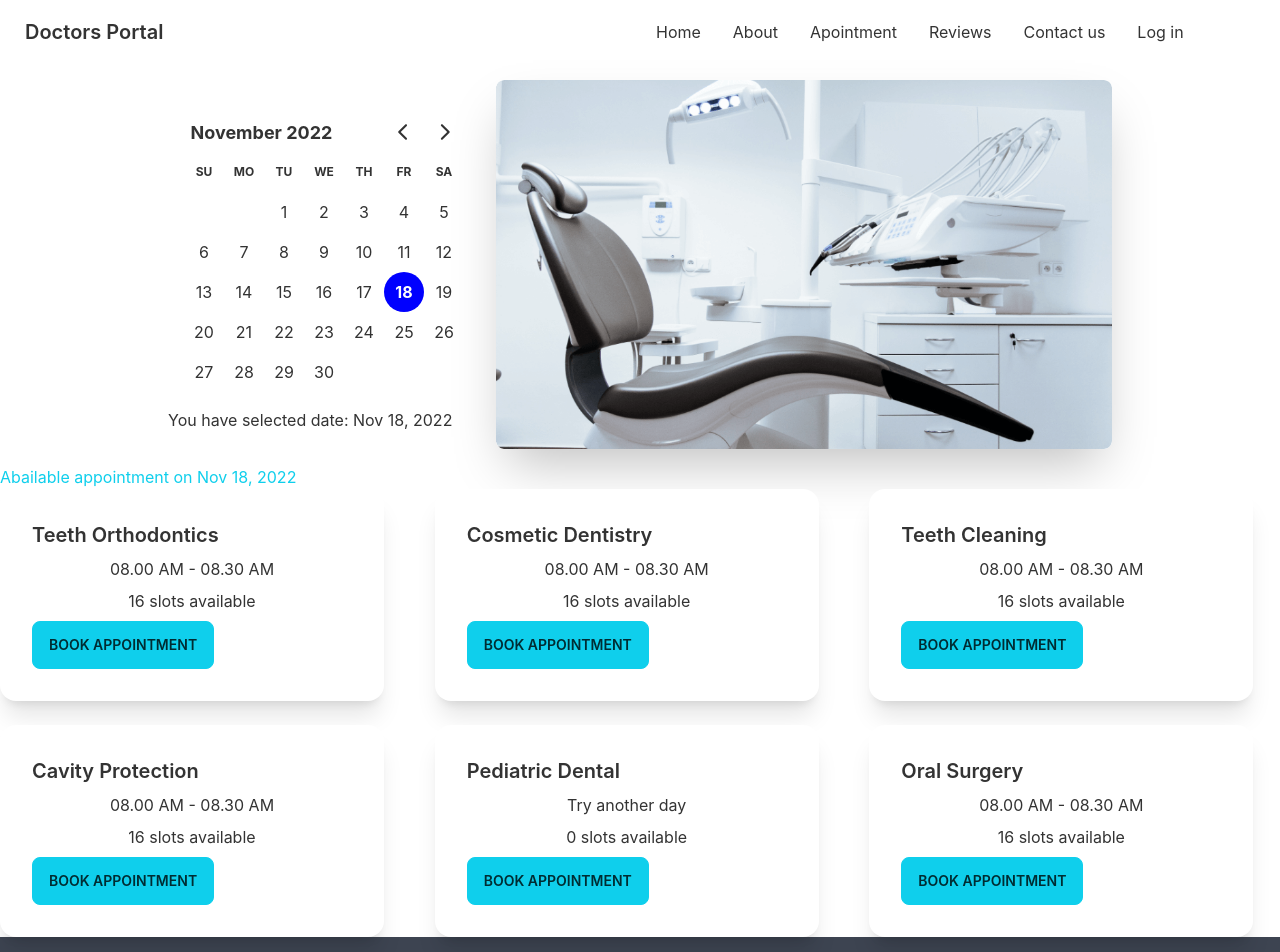
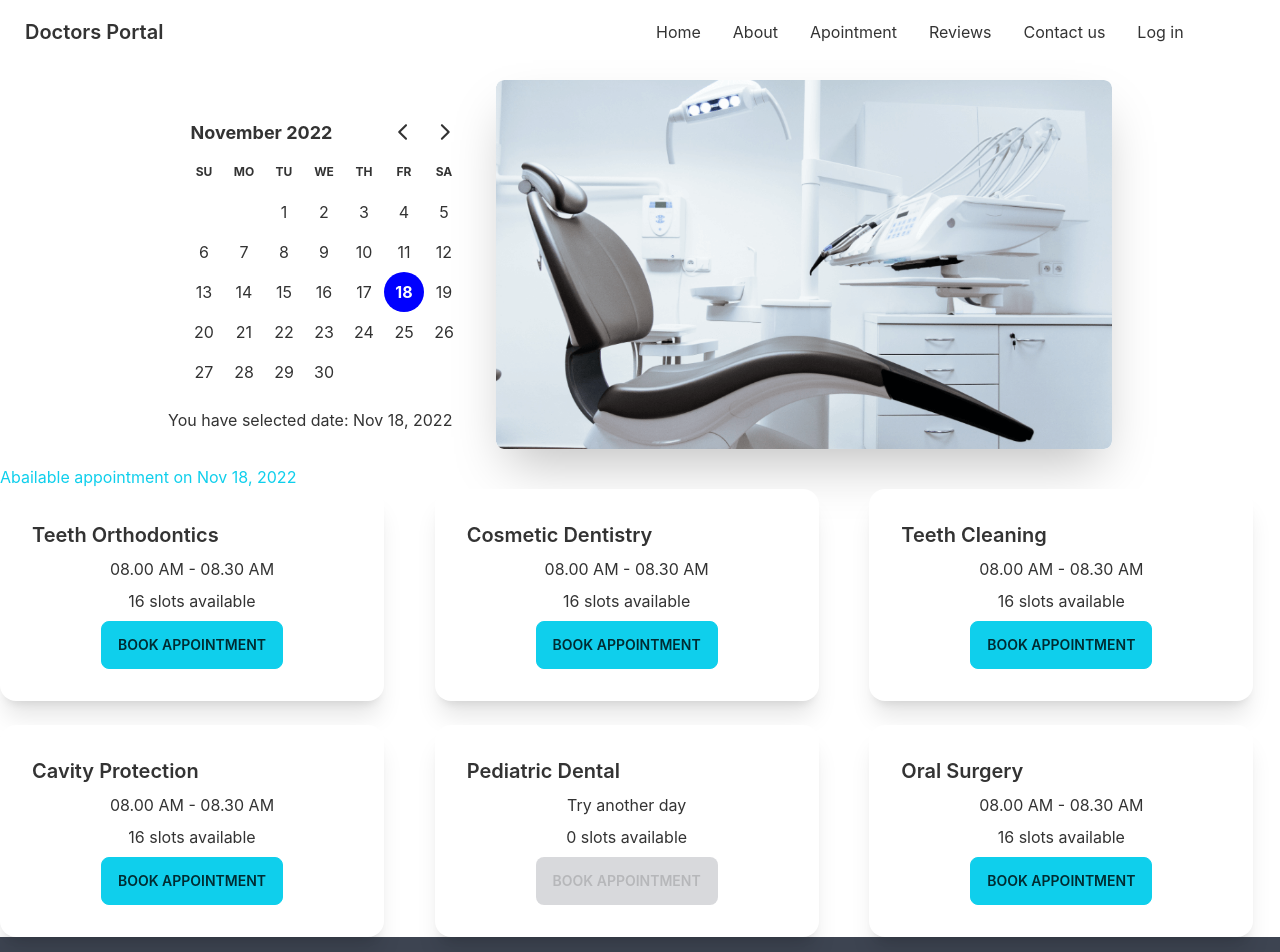
Before and after one commit to ICTMubarak/doctors-portal-client, a React (Create React App) app: page /appointment in a window 1280 px wide. Shown: the top 952 px of the page. Built offline with nearby package versions, Linux system fonts and the light colour scheme.

Commit message:
Update modal up to time slot select

```diff
--- a/src/Pages/Appointment/AbailableAppointment/AbailableAppointment.js
+++ b/src/Pages/Appointment/AbailableAppointment/AbailableAppointment.js
@@ -28,6 +28,7 @@ const AbailableAppointment = ({selectDate}) => {
             {
                 treatment &&
             <BookingModal
+            selectDate = {selectDate}
             treatment = {treatment}
             ></BookingModal>
             }
--- a/src/Pages/Appointment/AbailableAppointment/AppointmentOptions.js
+++ b/src/Pages/Appointment/AbailableAppointment/AppointmentOptions.js
@@ -9,8 +9,10 @@ const {name, slots } = appointmentOption;
     <h2 className="card-title">{name}</h2>
     <p>{slots.length > 0 ? slots[0] : 'Try another day'}</p>
     <p>{slots.length} slots available</p>
-    <div className="card-actions">
-      <label htmlFor="booking-modal" className="btn btn-primary"
+    <div className="card-actions justify-center">
+      <label
+      disabled = {slots.length === 0}
+      htmlFor="booking-modal" className="btn btn-primary"
       onClick={()=> setTreatment(appointmentOption)}
       >Book Appointment</label>
 
--- a/src/Pages/Appointment/AppointmentBanner/AppointmentBanner.js
+++ b/src/Pages/Appointment/AppointmentBanner/AppointmentBanner.js
@@ -1,4 +1,3 @@
-import React, { useState } from 'react';
 import chair from '../../../assets/images/chair.png';
 import { DayPicker } from 'react-day-picker';
 import { format } from 'date-fns'
--- a/src/Pages/Appointment/BookingModal/BookingModal.js
+++ b/src/Pages/Appointment/BookingModal/BookingModal.js
@@ -1,8 +1,11 @@
+
+import { format } from 'date-fns';
 import React from 'react';
 
-const BookingModal = ({treatment}) => {
-    const {name} = treatment;
-    console.log(name);
+const BookingModal = ({treatment, selectDate}) => {
+    const {name, slots} = treatment; //treatement is appointment options just differtent name
+
+  const date = format(selectDate, 'PP');
     return (
         <>
             <input type="checkbox" id="booking-modal" className="modal-toggle" />
@@ -10,7 +13,20 @@ const BookingModal = ({treatment}) => {
   <div className="modal-box relative">
     <label htmlFor="booking-modal" className="btn btn-sm btn-circle absolute right-2 top-2">✕</label>
     <h3 className="text-lg font-bold">{name}</h3>
-    <p className="py-4">You've been selected for a chance to get one year of subscription to use Wikipedia for free!</p>
+    <form className='grid grid-cols-1 gap-3 mt-6'>
+       <input type="text" disabled value={date} className="input w-full input-bordered" />
+        <select className="select select-bordered w-full">
+
+           {
+            slots.map(slot => <option value={slot}>{slot}</option>)
+           }
+        </select>
+       <input type="text" placeholder="Type here" className="input w-full input-bordered" />
+       <input type="text" placeholder="Type here" className="input w-full input-bordered" />
+       <input type="text" placeholder="Type here" className="input w-full input-bordered" />
+       <input type="text" placeholder="Type here" className="input w-full input-bordered" />
+       <input className='btn btn-accent w-full' type="submit" value="Submit" />
+    </form>
   </div>
 </div>
         </>
```
